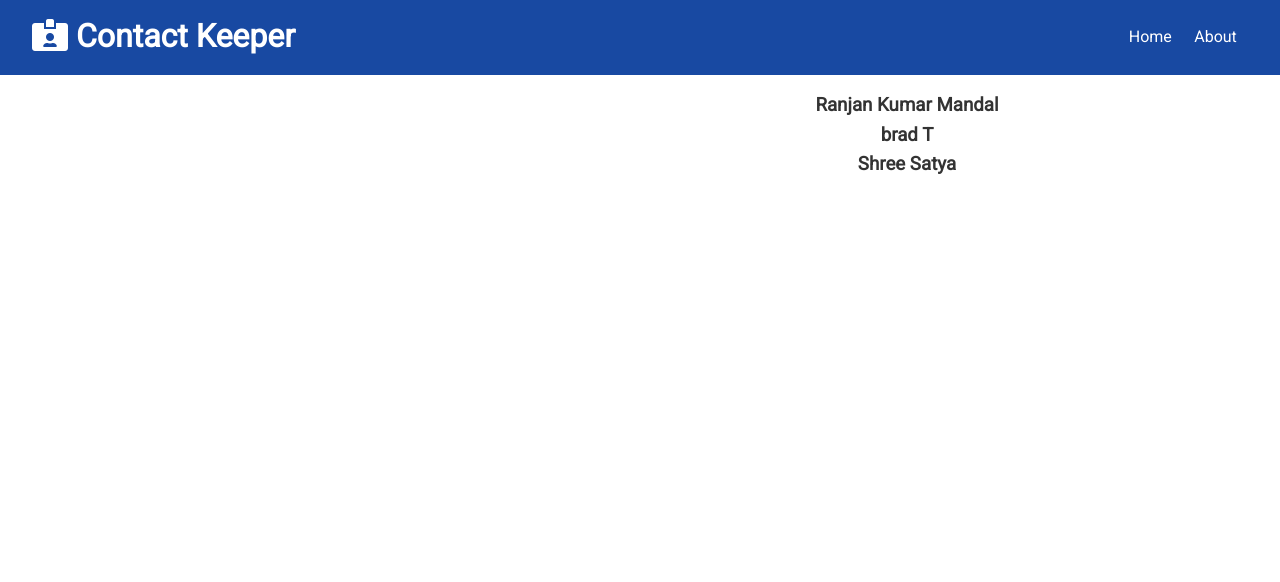
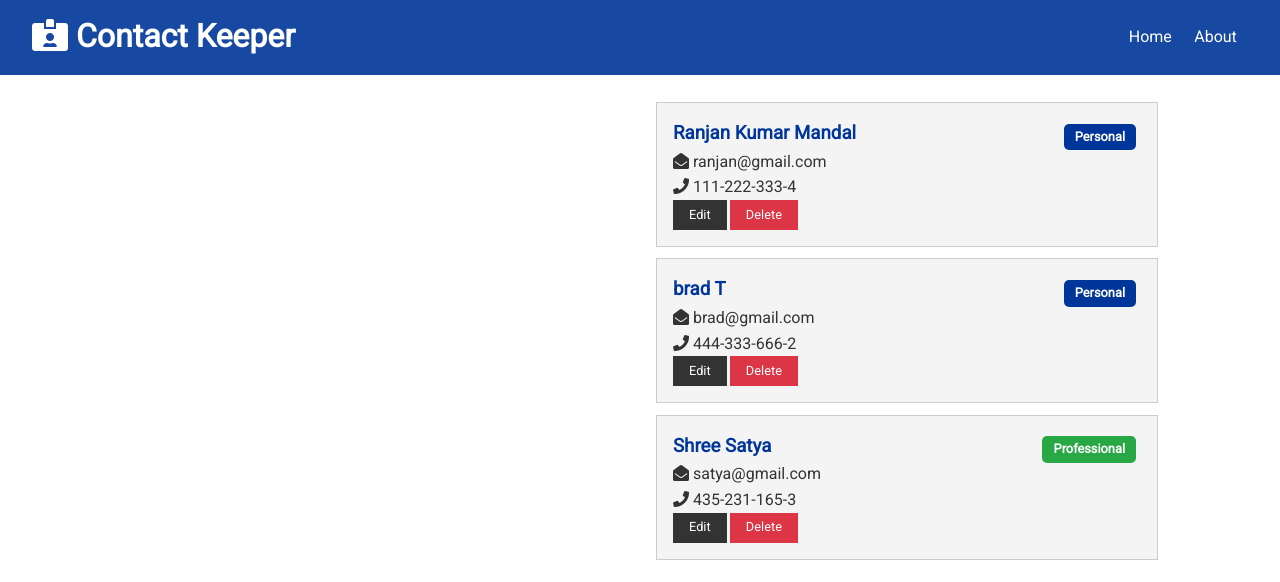
Before and after one commit to ranjankumarmandal/ContactKeeper-React, a React (Create React App) app: page / in a window 1280 px wide. Shown: the top 582 px of the page. Built offline with nearby package versions, Linux system fonts and the light colour scheme; the HTML template or start-up script is replaced by a standard one.

Commit message:
added sub component ContactItem.js to component Contact.js

```diff
--- a/src/Components/contacts/ContactItem.js
+++ b/src/Components/contacts/ContactItem.js
@@ -0,0 +1,44 @@
+import React from 'react';
+import PropTypes from 'prop-types';
+
+const ContactItem = ({ contact }) => {
+  const { id, name, email, phone, type } = contact;
+  return (
+    <div className='card bg-light'>
+      <h3 className='text-primary text-left'>
+        {name}{' '}
+        <span
+          style={{ float: 'right' }}
+          className={
+            'badge ' +
+            (type === 'professional' ? 'badge-success' : 'badge-primary')
+          }
+        >
+          {type.charAt(0).toUpperCase() + type.slice(1)}
+        </span>
+      </h3>
+      <ul className='List'>
+        {email && (
+          <li>
+            <i className='fas fa-envelope-open'></i> {email}
+          </li>
+        )}
+        {phone && (
+          <li>
+            <i className='fas fa-phone'></i> {phone}
+          </li>
+        )}
+      </ul>
+      <p>
+        <button className='btn btn-dark btn-sm'>Edit</button>
+        <button className='btn btn-danger btn-sm'>Delete</button>
+      </p>
+    </div>
+  );
+};
+
+ContactItem.propTypes = {
+  contact: PropTypes.object.isRequired,
+};
+
+export default ContactItem;
--- a/src/Components/contacts/Contacts.js
+++ b/src/Components/contacts/Contacts.js
@@ -1,5 +1,6 @@
 import React, { Fragment, useContext } from 'react';
 import contactContext from '../../context/contact/contactContext';
+import ContactItem from './ContactItem';
 
 const Contacts = () => {
   const contactContext1 = useContext(contactContext);
@@ -9,7 +10,7 @@
   return (
     <Fragment>
       {contacts.map((contact) => (
-        <h3>{contact.name}</h3>
+        <ContactItem key={contact.id} contact={contact} />
       ))}
     </Fragment>
   );
--- a/src/context/contact/ContactState.js
+++ b/src/context/contact/ContactState.js
@@ -18,18 +18,21 @@
       {
         id: 1,
         name: 'Ranjan Kumar Mandal',
+        email: 'ranjan@gmail.com',
         phone: '111-222-333-4',
         type: 'personal',
       },
       {
         id: 2,
         name: 'brad T',
+        email: 'brad@gmail.com',
         phone: '444-333-666-2',
         type: 'personal',
       },
       {
         id: 3,
         name: 'Shree Satya',
+        email: 'satya@gmail.com',
         phone: '435-231-165-3',
         type: 'professional',
       },
```
